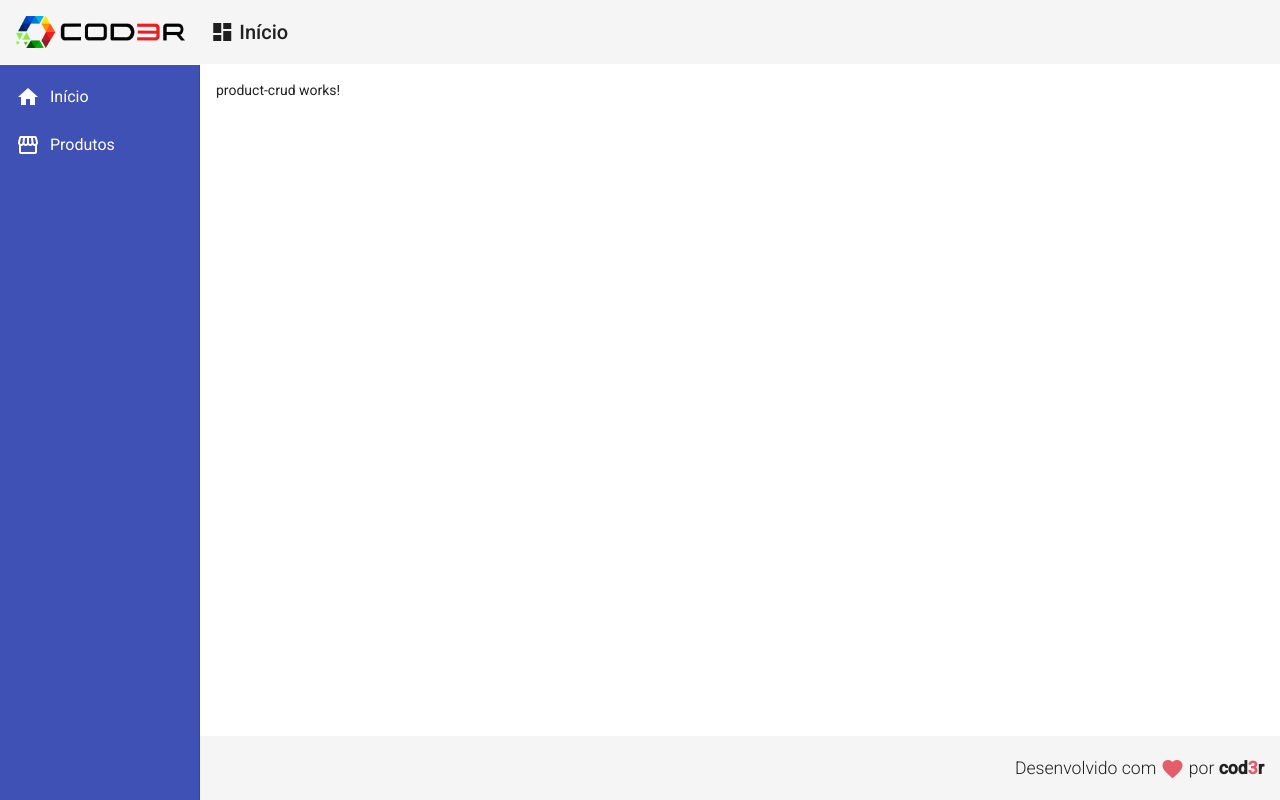
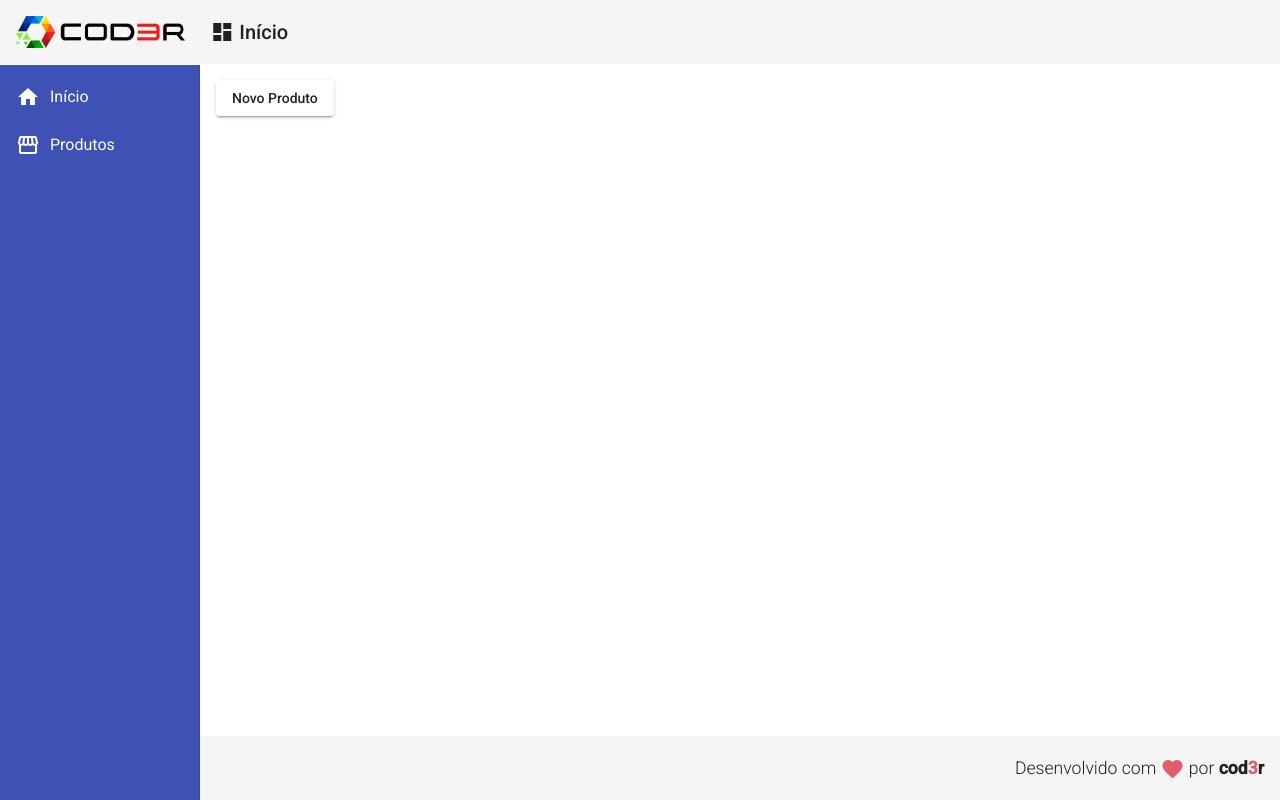
Before and after one commit to Jeancarlonpereira/Angular-Cod3r, an Angular app in the folder crud/frontend/: page /products in a window 1280 px wide. Built offline with nearby package versions, Linux system fonts and the light colour scheme.

Commit message:
add navegation product-create

```diff
--- a/crud/frontend/src/app/app.module.ts
+++ b/crud/frontend/src/app/app.module.ts
@@ -17,6 +17,7 @@
 import { ProductCrudComponent } from './views/product-crud/product-crud.component';
 import { RedDirective } from './directives/red.directive';
 import { ProductCreateComponent } from './components/product/product-create/product-create.component';
+import { MatButtonModule } from '@angular/material/button';
 
 
 @NgModule({
@@ -37,7 +38,8 @@
     MatToolbarModule,
     MatSidenavModule,
     MatListModule,
-    MatCardModule
+    MatCardModule,
+    MatButtonModule
   ],
   providers: [],
   bootstrap: [AppComponent]
--- a/crud/frontend/src/app/components/product/product-create/product-create.component.ts
+++ b/crud/frontend/src/app/components/product/product-create/product-create.component.ts
@@ -7,9 +7,11 @@
 })
 export class ProductCreateComponent implements OnInit {
 
+
   constructor() { }
 
   ngOnInit(): void {
   }
 
+
 }
--- a/crud/frontend/src/app/views/product-crud/product-crud.component.html
+++ b/crud/frontend/src/app/views/product-crud/product-crud.component.html
@@ -1 +1,3 @@
-<p>product-crud works!</p>
+<button mat-raised-button (click)="navigateToProductCreate()">
+    Novo Produto
+</button>
--- a/crud/frontend/src/app/views/product-crud/product-crud.component.ts
+++ b/crud/frontend/src/app/views/product-crud/product-crud.component.ts
@@ -1,4 +1,5 @@
 import { Component, OnInit } from '@angular/core';
+import { Router } from '@angular/router'
 
 @Component({
   selector: 'app-product-crud',
@@ -7,9 +8,13 @@
 })
 export class ProductCrudComponent implements OnInit {
 
-  constructor() { }
+  constructor(private router: Router) { }
 
   ngOnInit(): void {
   }
+  navigateToProductCreate(): void {
+
+    this.router.navigate(['/products/create'])
+}
 
 }
```
